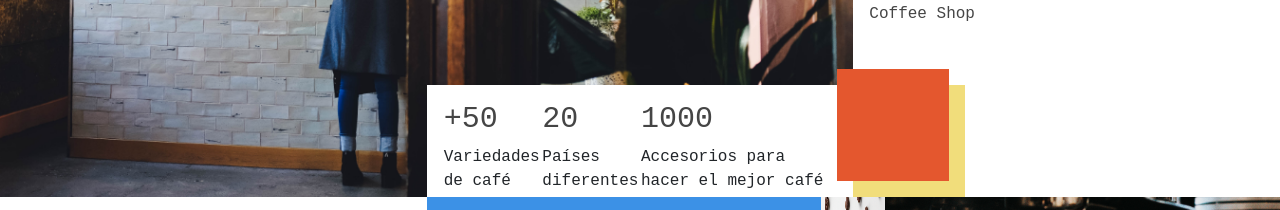
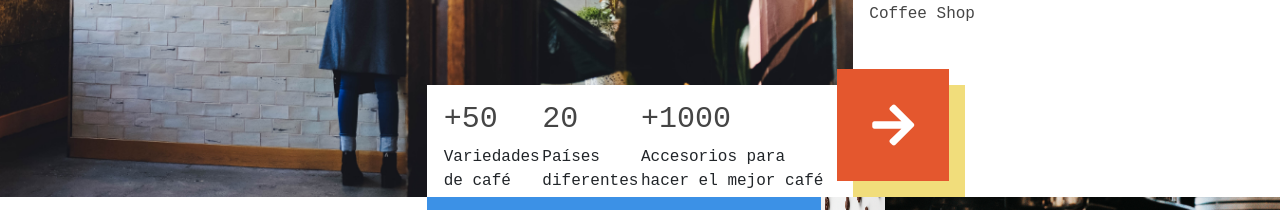
Before and after one commit to Tania-Gomez/cafeteria-agere, a plain HTML site: page index.html in a window 1280 px wide. Shown: the part 299-509 px from the top of the page. Drawn offline with Linux system fonts and the light colour scheme; a web font is replaced by a local one.

Commit message:
cambio se agrega flechita

```diff
--- a/assets/sass/pages/_home.scss
+++ b/assets/sass/pages/_home.scss
@@ -106,6 +106,10 @@ body {
   bottom: 1rem;
   background-color: $flame;
 }
+.arrow {
+  color: $white;
+  padding: 2rem 0;
+}
 // ABOUT
 .about {
   width: 100%;
--- a/index.html
+++ b/index.html
@@ -51,7 +51,7 @@
           </div>
 
           <div class="header__info50 d-none d-md-block d-lg-block d-xl-block">
-            <h3>1000</h3>
+            <h3>+1000</h3>
             <p>Accesorios para hacer el mejor café</p>
           </div>
 
@@ -62,7 +62,7 @@
         <h1 class="header__title--xxx-large">Café Agere</h1>
         <h2>Coffee Shop</h2>
         <div class="header__title--squareBuff"></div>
-        <div class="header__title--squareFlame"></div>
+        <div class="header__title--squareFlame arrow text-center align-middle"><i class="fas fa-arrow-right fa-3x"></i></div>
       </div>
 
     </header>
```
Also changed, not shown: assets/css/main.css, 1 other file.
